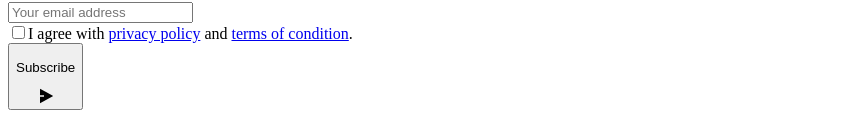
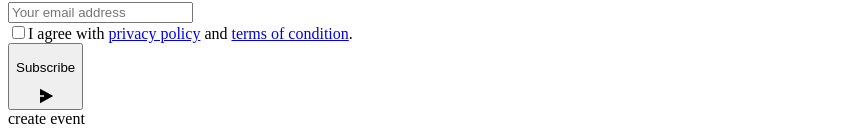
Before and after one commit to Josh-millr/confab-landing-page, a Next.js app: page / in a window 1280 px wide. Shown: the part 7274-7407 px from the top of the page, without its empty margins (0-857 px from the left). Built offline with nearby package versions, Linux system fonts and the light colour scheme.

Commit message:
created layout contaner for create-event &footer

```diff
--- a/src/pages/index.js
+++ b/src/pages/index.js
@@ -9,6 +9,8 @@ import { NoticeBoard } from "@components/sections/NoticeBoard";
 import { MainSteps } from "@components/sections/MainSteps";
 import { StepPlan } from "@components/sections/StepPlan";
 import { Newsletter } from "@components/sections/Newsletter";
+import { CreateEvent } from "@components/sections/CreateEvent";
+import { Footer } from "@components/sections/Footer";
 
 export default function Home({ testimonialData, eventData }) {
   return (
@@ -25,7 +27,9 @@ export default function Home({ testimonialData, eventData }) {
         <MainSteps />
         <StepPlan />
         <Newsletter />
+        <CreateEvent />
       </main>
+      <Footer />
     </>
   );
 }
--- /dev/null
+++ b/src/shared/components/sections/CreateEvent.jsx
@@ -0,0 +1,5 @@
+export const CreateEvent = () => {
+    return (
+        <div>create event</div>
+    )
+}
--- /dev/null
+++ b/src/shared/components/sections/Footer.jsx
@@ -0,0 +1,7 @@
+export const Footer = () => {
+  return (
+    <footer>
+      <div className=""></div>
+    </footer>
+  );
+};
```
